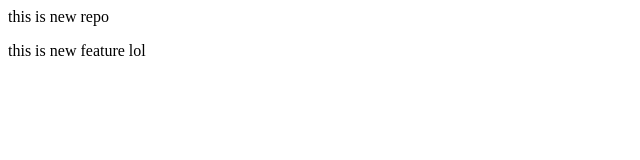
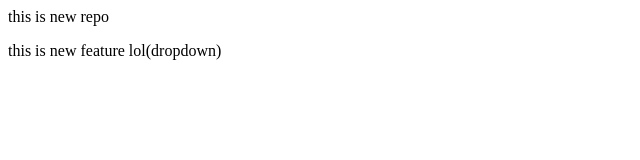
Before and after one commit to Foxxy9071/newrepo, a plain HTML site: page index.html in a window 1280 px wide. Shown: the full height of the page, 0-640 px from the left. Drawn offline with Linux system fonts and the light colour scheme.

```diff
--- a/index.html
+++ b/index.html
@@ -1,2 +1,2 @@
 <p>this is new repo </p>
-<p> this is new feature lol</p>
+<p> this is new feature lol(dropdown)</p>
```
